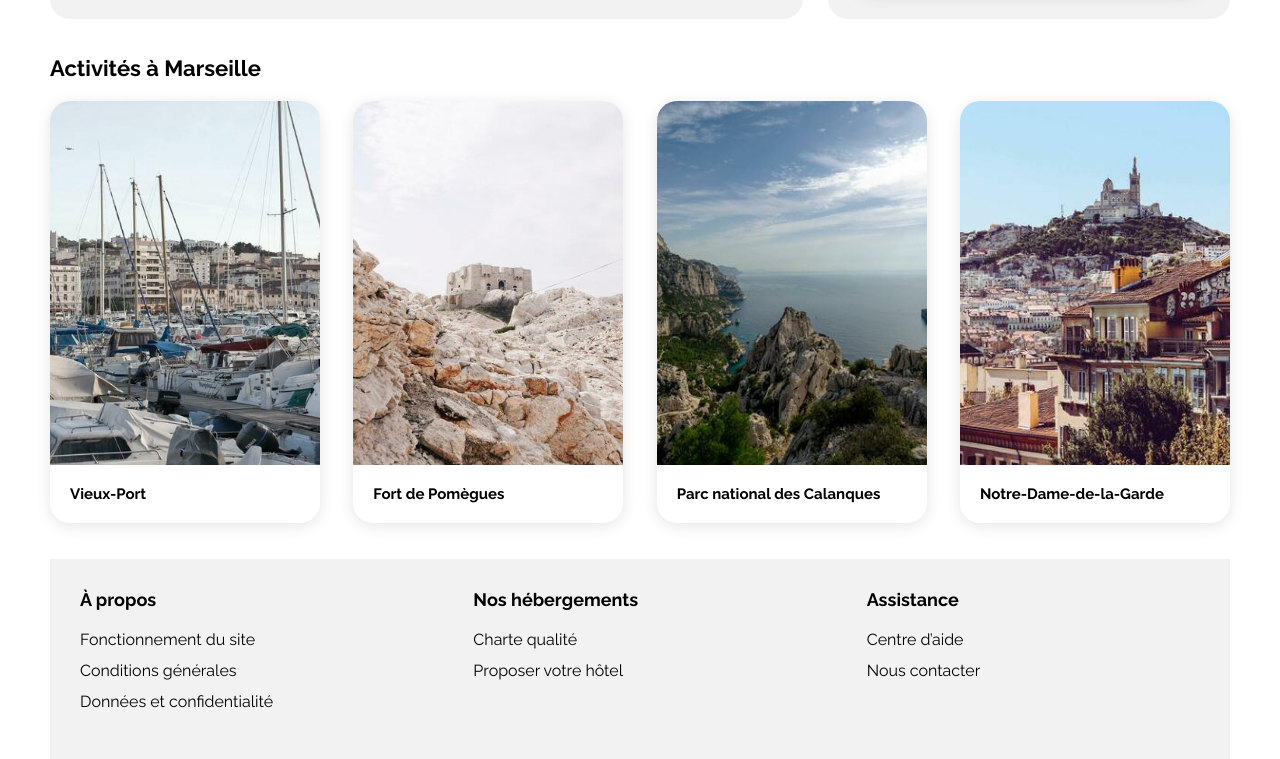
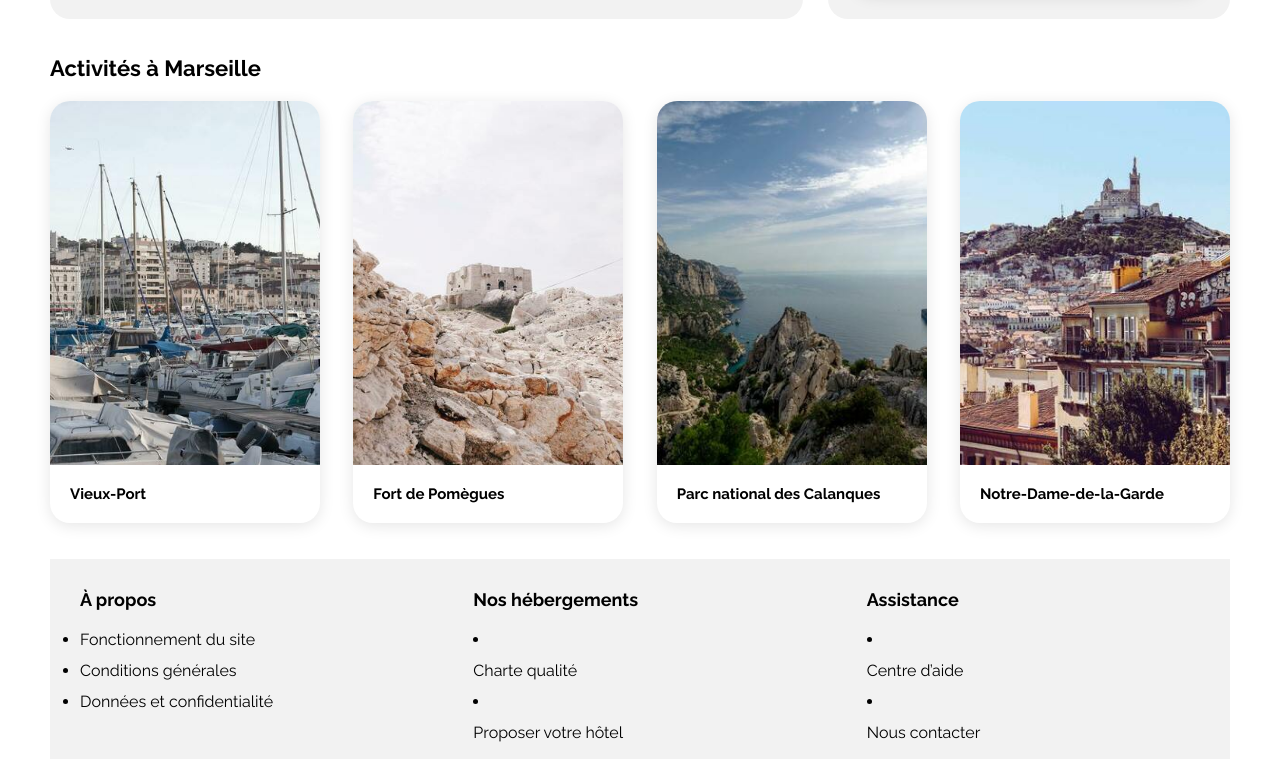
Before and after one commit to boysers/oc-booki, a plain HTML site: page index.html in a window 1280 px wide. Shown: the part 979-1738 px from the top of the page. Drawn offline with Linux system fonts and the light colour scheme.

Commit message:
fix footer nav

```diff
--- a/index.html
+++ b/index.html
@@ -376,24 +376,26 @@
 
     <!-- Pied de page  -->
     <footer class="footer">
-      <div class="footer-card">
+      <nav class="footer-card">
         <h3 class="footer-card__title">À propos</h3>
-        <a href="#" class="footer-card__link">Fonctionnement du site</a>
-        <a href="#" class="footer-card__link">Conditions générales</a>
-        <a href="#" class="footer-card__link">Données et confidentialité</a>
-      </div><!-- .footer-card -->
+        <ul>
+          <li><a href="#" class="footer-card__link">Fonctionnement du site</a></li>
+          <li><a href="#" class="footer-card__link">Conditions générales</a></li>
+          <li><a href="#" class="footer-card__link">Données et confidentialité</a></li>
+        </ul>
+      </nav><!-- .footer-card -->
 
-      <div class="footer-card">
+      <nav class="footer-card">
         <h3 class="footer-card__title">Nos hébergements</h3>
-        <a href="#" class="footer-card__link">Charte qualité</a>
-        <a href="#" class="footer-card__link">Proposer votre hôtel</a>
-      </div><!-- .footer-card -->
+        <li><a href="#" class="footer-card__link">Charte qualité</a></li>
+        <li><a href="#" class="footer-card__link">Proposer votre hôtel</a></li>
+      </nav><!-- .footer-card -->
 
-      <div class="footer-card">
+      <nav class="footer-card">
         <h3 class="footer-card__title">Assistance</h3>
-        <a href="#" class="footer-card__link">Centre d’aide</a>
-        <a href="#" class="footer-card__link">Nous contacter</a>
-      </div><!-- .footer-card -->
+        <li><a href="#" class="footer-card__link">Centre d’aide</a></li>
+        <li><a href="#" class="footer-card__link">Nous contacter</a></li>
+      </nav><!-- .footer-card -->
     </footer><!-- .footer -->
   </body>
 </html>
```
